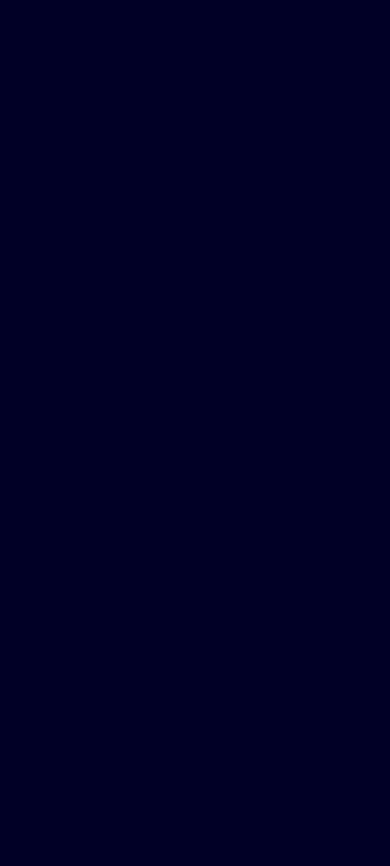
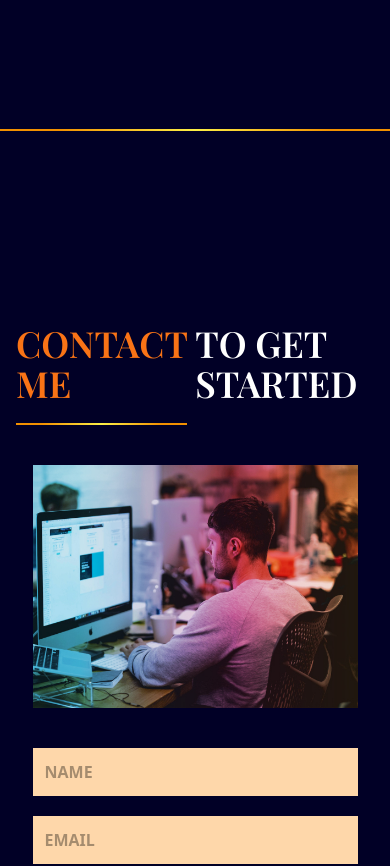
Before and after one commit to aureliengremy/react-portfolio-with-framer-motion, a React (Vite) app: page / in a window 390 px wide. Shown: the part 4400-5266 px from the top of the page. Before the commit the page ends 4529 px from the top, so only its background shows below. Built offline with nearby package versions, Linux system fonts and the light colour scheme.

Commit message:
add Contact to App

```diff
--- a/src/App.jsx
+++ b/src/App.jsx
@@ -4,6 +4,7 @@ import Landing from "./sections/Landing";
 import Navbar from "./sections/Navbar";
 import DotGroup from "./sections/DotGroup";
 import MySkills from "./sections/MySkills";
+import Contact from "./sections/Contact";
 import LineGradient from "./components/LineGradient";
 import { useEffect } from "react";
 import Projects from "./sections/Projects";
@@ -43,8 +44,12 @@ function App() {
         <MySkills />
       </div>
       <LineGradient />
+      <div className="w-5/6 mx-auto md:h-max">
+        <Projects />
+      </div>
+      <LineGradient />
       <div className="w-5/6 mx-auto md:h-full">
-        <Projects />
+        <Contact />
       </div>
     </div>
   );
```
